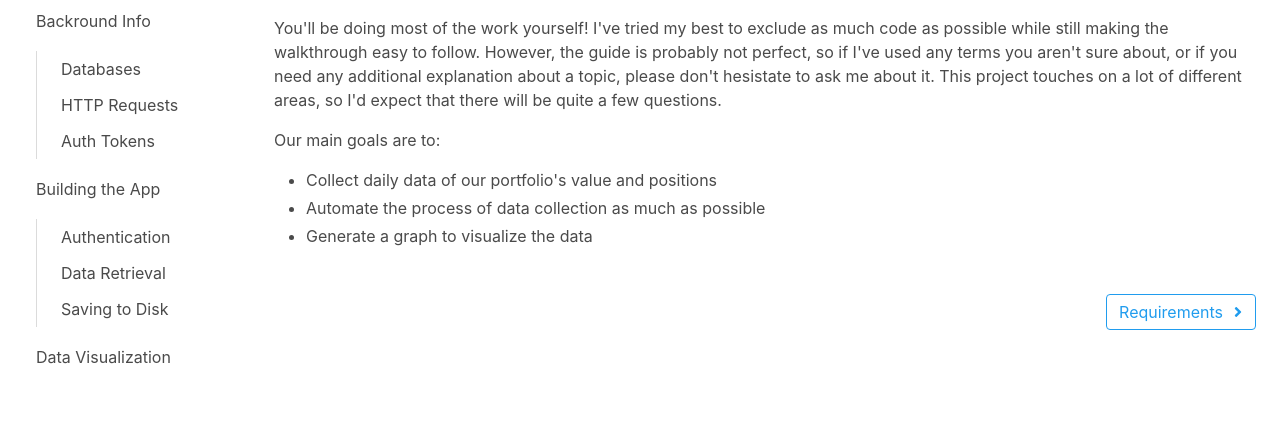
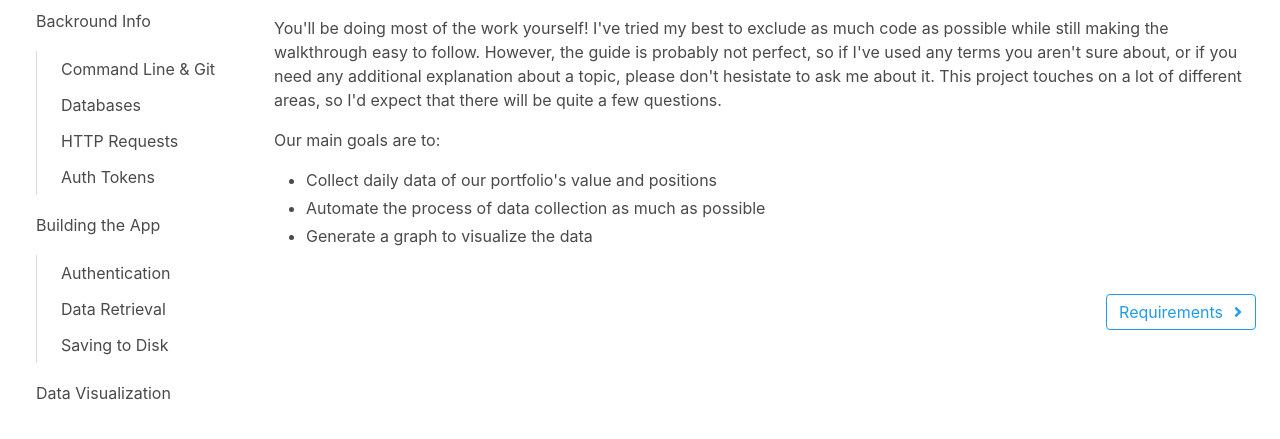
Before and after one commit to daniellok/tda-api-walkthrough, a plain HTML site: page index.html in a window 1280 px wide. Shown: the part 141-580 px from the top of the page. Drawn offline with nearby package versions, Linux system fonts and the light colour scheme.

Commit message:
added command line to intro page navbar

```diff
--- a/index.html
+++ b/index.html
@@ -32,6 +32,7 @@
 	  </li>
 	  <li><a href="/tda-api-walkthrough/background">Backround Info</a>
 	    <ul>
+	      <li><a href="/tda-api-walkthrough/background/command-line">Command Line & Git</a></li>
 	      <li><a href="/tda-api-walkthrough/background/databases">Databases</a></li>
 	      <li><a href="/tda-api-walkthrough/background/http-requests">HTTP Requests</a></li>
 	      <li><a href="/tda-api-walkthrough/background/auth-tokens">Auth Tokens</a></li>
```
